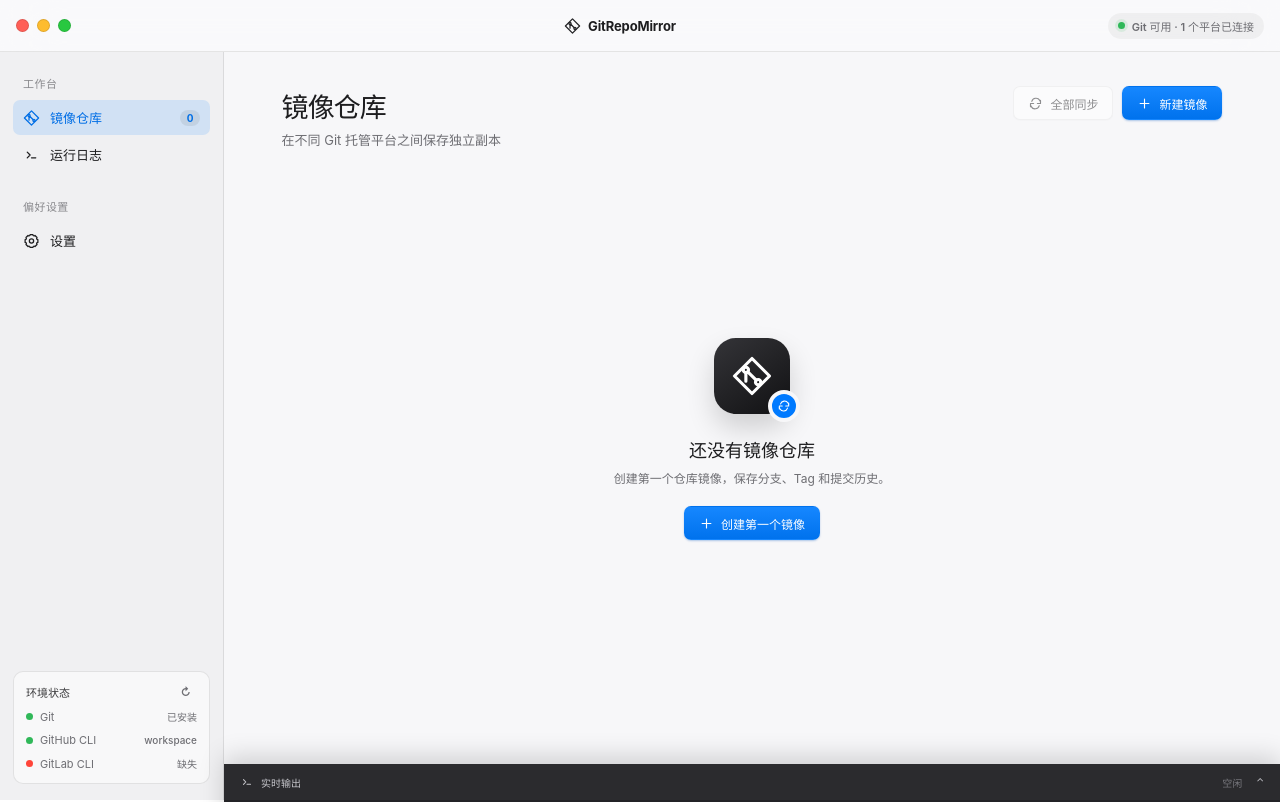
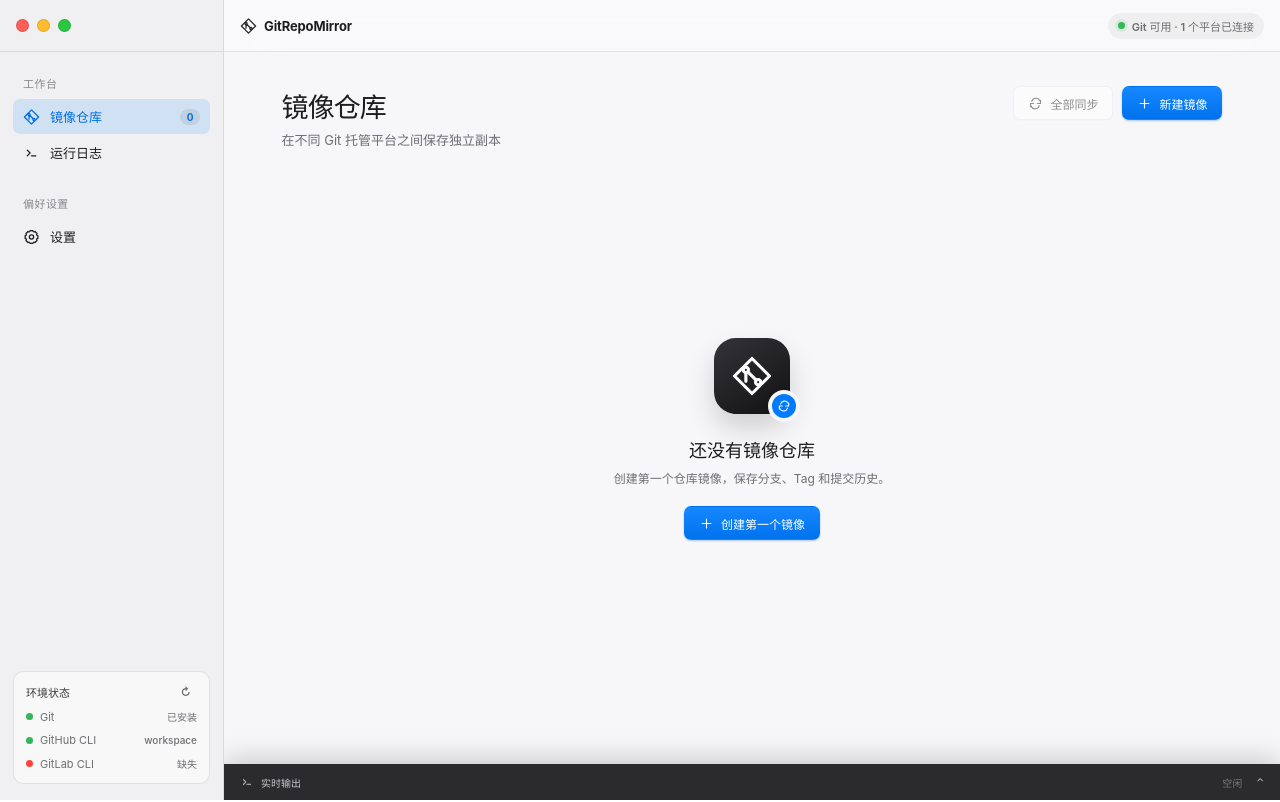
Before and after one commit to DerekWangHUZ/GitRepoMirror, a website built with Vite: page frontend/index.html in a window 1280 px wide. Shown: the top 802 px of the page. Built offline with nearby package versions, Linux system fonts and the light colour scheme.

Commit message:
Rework window layout with sidebar-first chrome

```diff
--- a/frontend/src/main.js
+++ b/frontend/src/main.js
@@ -28,34 +28,39 @@ let state = { data: { repositories: [], settings: { concurrency: 2 } }, env: {},
 
 app.innerHTML = `
   <main class="window-shell">
-    <header class="titlebar" data-wails-drag>
+    <aside class="sidebar">
+      <div class="sidebar-chrome" data-wails-drag>
         <div class="traffic" data-wails-no-drag>
           <button class="light close" id="closeBtn" aria-label="关闭"></button>
           <button class="light min" id="minBtn" aria-label="最小化"></button>
           <button class="light max" id="maxBtn" aria-label="最大化"></button>
         </div>
-      <div class="title"><span class="title-mark">${icons.git}</span> GitRepoMirror</div>
-      <div class="env-pill" id="envPill" data-wails-no-drag><i></i><span>正在检查环境</span></div>
-    </header>
-    <div class="workspace">
-      <aside class="sidebar">
+      </div>
+      <div class="sidebar-navigation">
         <div class="sidebar-label">工作台</div>
         <button class="nav active" data-view="repositories">${icons.git}<span>镜像仓库</span><b id="repoCount">0</b></button>
         <button class="nav" data-view="logs">${icons.terminal}<span>运行日志</span></button>
         <div class="sidebar-label settings-label">偏好设置</div>
         <button class="nav" data-view="settings">${icons.settings}<span>设置</span></button>
+      </div>
       <div class="environment-card" id="environmentCard"></div>
     </aside>
+    <div class="main-area">
+      <header class="titlebar" data-wails-drag>
+        <div class="title"><span class="title-mark">${icons.git}</span> GitRepoMirror</div>
+        <div class="titlebar-spacer"></div>
+        <div class="env-pill" id="envPill" data-wails-no-drag><i></i><span>正在检查环境</span></div>
+      </header>
       <section class="content">
         <div id="repositoriesView" class="view"></div>
         <div id="logsView" class="view hidden"></div>
         <div id="settingsView" class="view hidden"></div>
       </section>
-    </div>
       <section class="console collapsed" id="console">
         <button class="console-head" id="consoleToggle"><span>${icons.terminal} 实时输出</span><span id="consoleStatus">空闲</span><i>⌃</i></button>
         <div class="console-body" id="consoleBody"></div>
       </section>
+    </div>
   </main>
   <div class="toast-stack" id="toasts"></div>
   <div class="modal-backdrop hidden" id="modalBackdrop">
--- a/frontend/src/style.css
+++ b/frontend/src/style.css
@@ -18,18 +18,21 @@ html, body, #app { margin: 0; width: 100%; height: 100%; overflow: hidden; }
 button, input, select { font: inherit; }
 button { color: inherit; }
 svg { width: 18px; height: 18px; fill: none; stroke: currentColor; stroke-width: 1.8; stroke-linecap: round; stroke-linejoin: round; }
-.window-shell { height: 100%; display: flex; flex-direction: column; background: #f5f5f7; overflow: hidden; }
-.titlebar { height: 52px; flex: 0 0 52px; display: grid; grid-template-columns: 180px 1fr 220px; align-items: center; border-bottom: 1px solid var(--border); background: rgba(250,250,252,.82); backdrop-filter: blur(28px) saturate(170%); padding: 0 16px; }
+.window-shell { height: 100%; display: flex; flex-direction: row; background: #f5f5f7; overflow: hidden; }
+.main-area { position: relative; min-width: 0; min-height: 0; flex: 1; display: flex; flex-direction: column; overflow: hidden; }
+.titlebar { height: 52px; flex: 0 0 52px; display: grid; grid-template-columns: auto 1fr auto; align-items: center; border-bottom: 1px solid var(--border); background: rgba(250,250,252,.82); backdrop-filter: blur(28px) saturate(170%); padding: 0 16px; }
 .traffic { display: flex; gap: 8px; align-items: center; }
 .light { width: 13px; height: 13px; border-radius: 50%; border: .5px solid rgba(0,0,0,.12); padding: 0; cursor: default; }
 .light.close { background: #ff5f57; } .light.min { background: #febc2e; } .light.max { background: #28c840; }
-.title { justify-self: center; display: flex; align-items: center; gap: 7px; font-size: 13px; font-weight: 650; letter-spacing: -.01em; }
+.title { display: flex; align-items: center; gap: 7px; font-size: 13px; font-weight: 650; letter-spacing: -.01em; }
+.titlebar-spacer { min-width: 16px; height: 100%; }
 .title-mark { display: flex; color: #252528; } .title-mark svg { width: 17px; }
 .env-pill { justify-self: end; display: flex; align-items: center; gap: 7px; padding: 5px 10px; border-radius: 99px; background: rgba(0,0,0,.045); color: var(--muted); font-size: 11px; font-weight: 600; }
 .env-pill i, .status i { width: 7px; height: 7px; border-radius: 50%; background: #f0a000; box-shadow: 0 0 0 3px rgba(240,160,0,.12); }
 .env-pill.ok i { background: #30b859; box-shadow: 0 0 0 3px rgba(48,184,89,.12); } .env-pill.bad i { background: #ff453a; }
-.workspace { min-height: 0; flex: 1; display: flex; }
-.sidebar { width: 224px; flex: 0 0 224px; padding: 23px 13px 16px; background: var(--sidebar); border-right: 1px solid var(--border); display: flex; flex-direction: column; }
+.sidebar { width: 224px; height: 100%; flex: 0 0 224px; padding: 0 13px 16px; background: var(--sidebar); border-right: 1px solid var(--border); display: flex; flex-direction: column; }
+.sidebar-chrome { height: 52px; flex: 0 0 52px; margin: 0 -13px; padding: 0 16px; display: flex; align-items: center; border-bottom: 1px solid var(--border); }
+.sidebar-navigation { padding-top: 23px; }
 .sidebar-label { margin: 0 10px 8px; color: #8a8a8e; font-size: 11px; font-weight: 650; text-transform: uppercase; letter-spacing: .04em; }
 .settings-label { margin-top: 25px; }
 .nav { width: 100%; border: 0; background: transparent; border-radius: 7px; display: flex; align-items: center; gap: 10px; padding: 8px 10px; margin: 1px 0; font-size: 13px; font-weight: 520; cursor: pointer; text-align: left; transition: background .15s, transform .1s; }
@@ -47,7 +50,7 @@ svg { width: 18px; height: 18px; fill: none; stroke: currentColor; stroke-width:
 .login-actions:empty { display: none; }
 .login-button { width: 100%; border: 0; border-radius: 6px; padding: 7px; color: white; background: var(--blue); font-size: 10px; cursor: pointer; }
 .login-button:disabled, .inline-login:disabled { opacity: .55; cursor: default; }
-.content { flex: 1; min-width: 0; overflow: hidden; background: #f7f7f9; }
+.content { min-width: 0; min-height: 0; flex: 1; overflow: hidden; background: #f7f7f9; }
 .view { height: 100%; overflow-y: auto; padding: 34px clamp(30px, 4.5vw, 62px) 100px; }
 .view.hidden, .hidden { display: none !important; }
 .page-head { display: flex; align-items: flex-start; justify-content: space-between; gap: 20px; margin-bottom: 28px; }
@@ -94,7 +97,7 @@ input, select { width: 100%; height: 36px; margin-top: 7px; padding: 0 11px; out
 input:focus, select:focus { border-color: var(--blue); box-shadow: 0 0 0 3px rgba(0,122,255,.11); background: white; }.two-col { display: grid; grid-template-columns: 1fr 1fr; gap: 14px; }.setting-section label + label, .setting-section .check-row { margin-top: 16px; }
 .check-row { display: flex; align-items: center; gap: 10px; padding: 11px; border: 1px solid var(--border); border-radius: 8px; background: rgba(248,248,250,.7); cursor: pointer; }.check-row input { appearance: none; flex: 0 0 auto; width: 34px; height: 20px; margin: 0; padding: 0; border: 0; border-radius: 10px; background: #c7c7cc; position: relative; box-shadow: none; }.check-row input::after { content: ''; position: absolute; top: 2px; left: 2px; width: 16px; height: 16px; border-radius: 50%; background: white; box-shadow: 0 1px 3px rgba(0,0,0,.25); transition: transform .2s; }.check-row input:checked { background: #30b859; }.check-row input:checked::after { transform: translateX(14px); }.check-row span { float: none; flex: 1; }.check-row strong, .check-row small { display: block; }.check-row strong { font-size: 11px; }.check-row small { margin-top: 2px; color: var(--muted); font-size: 9px; font-weight: 400; }
 .log-panel { background: #1d1d20; min-height: 420px; border-radius: 12px; padding: 14px 0; overflow: auto; color: #d7d7dc; box-shadow: inset 0 1px 3px rgba(0,0,0,.35); }.log-line { display: flex; gap: 12px; padding: 3px 14px; font: 11px/1.55 "Cascadia Mono", Consolas, monospace; }.log-line time { flex: 0 0 55px; color: #67676e; }.log-line span { white-space: pre-wrap; overflow-wrap: anywhere; }.log-line.command span { color: #68a8ff; }.log-line.stderr span, .log-line.error span { color: #ff837c; }.log-line.warning span { color: #ffd06a; }.log-empty { padding: 30px; text-align: center; color: #73737a; font-size: 11px; }
-.console { position: absolute; z-index: 20; left: 224px; right: 0; bottom: 0; height: 210px; color: #dddde2; background: rgba(28,28,31,.97); box-shadow: 0 -7px 24px rgba(0,0,0,.16); transition: transform .28s cubic-bezier(.25,.8,.25,1); }.console.collapsed { transform: translateY(174px); }.console-head { width: 100%; height: 36px; border: 0; padding: 0 16px; display: flex; align-items: center; color: #c7c7cc; background: rgba(255,255,255,.035); font-size: 10px; cursor: pointer; }.console-head span:first-child { display: flex; align-items: center; gap: 7px; flex: 1; text-align: left; }.console-head span:nth-child(2) { color: #77777d; }.console-head i { margin-left: 14px; font-style: normal; transition: transform .2s; }.console:not(.collapsed) .console-head i { transform: rotate(180deg); }.console-head svg { width: 14px; }.console-body { height: 174px; overflow-y: auto; padding: 6px 0; }.console-body .log-line { font-size: 10px; padding-top: 1px; padding-bottom: 1px; }
+.console { position: absolute; z-index: 20; left: 0; right: 0; bottom: 0; height: 210px; color: #dddde2; background: rgba(28,28,31,.97); box-shadow: 0 -7px 24px rgba(0,0,0,.16); transition: transform .28s cubic-bezier(.25,.8,.25,1); }.console.collapsed { transform: translateY(174px); }.console-head { width: 100%; height: 36px; border: 0; padding: 0 16px; display: flex; align-items: center; color: #c7c7cc; background: rgba(255,255,255,.035); font-size: 10px; cursor: pointer; }.console-head span:first-child { display: flex; align-items: center; gap: 7px; flex: 1; text-align: left; }.console-head span:nth-child(2) { color: #77777d; }.console-head i { margin-left: 14px; font-style: normal; transition: transform .2s; }.console:not(.collapsed) .console-head i { transform: rotate(180deg); }.console-head svg { width: 14px; }.console-body { height: 174px; overflow-y: auto; padding: 6px 0; }.console-body .log-line { font-size: 10px; padding-top: 1px; padding-bottom: 1px; }
 .modal-backdrop { position: fixed; z-index: 100; inset: 0; display: grid; place-items: center; background: rgba(15,15,18,.32); backdrop-filter: blur(8px); }.modal { width: min(580px, calc(100vw - 60px)); max-height: calc(100vh - 60px); overflow-y: auto; padding: 25px; border: 1px solid rgba(255,255,255,.6); border-radius: 16px; background: rgba(252,252,253,.97); box-shadow: 0 24px 70px rgba(0,0,0,.25); animation: modalIn .2s ease-out; }.modal-head { display: flex; justify-content: space-between; margin-bottom: 22px; }.modal-head h2 { margin: 0 0 5px; font-size: 20px; letter-spacing: -.025em; }.icon-close { width: 25px; height: 25px; border: 0; border-radius: 50%; background: #e5e5e9; color: #6e6e73; cursor: pointer; }
 .modal > label, .modal > .two-col, #targetFields > label, #targetFields > .two-col { margin-top: 15px; }.modal .two-col label > span { float: none; display: block; margin-top: 2px; }.modal .check-row span { float: none; }
 .target-hint { margin-top: 14px; padding: 8px 10px; border-radius: 7px; font-size: 10px; line-height: 1.5; }.target-hint.ok { color: #248b43; background: rgba(48,184,89,.08); }.target-hint.warning { color: #946700; background: rgba(240,160,0,.1); }.target-hint span { display: block; }.inline-login { margin-top: 7px; padding: 5px 9px; border: 0; border-radius: 5px; color: white; background: #b67a00; font-size: 10px; cursor: pointer; }
@@ -106,4 +109,4 @@ input:focus, select:focus { border-color: var(--blue); box-shadow: 0 0 0 3px rgb
   .window-shell, .content { background: #1e1e20; }.titlebar { background: rgba(38,38,41,.9); }.title-mark { color: #f2f2f7; }.nav:hover { background: rgba(255,255,255,.05); }.nav.active { background: rgba(0,122,255,.22); color: #5aa7ff; }.nav b { background: rgba(255,255,255,.08); }.environment-card { background: rgba(255,255,255,.035); }.environment-card .env-title { color: #e4e4e8 !important; }
   .repo-card, .setting-section { background: rgba(47,47,50,.88); }.repo-meta b, label { color: #d8d8dc; }.button, .icon-button { background: #3b3b3e; }.sync-button { background: #38383b; } input, select, .check-row { color: #eeeef2; background: #29292c; border-color: rgba(255,255,255,.12); }.check-row input { background: #5a5a60; }.modal { background: rgba(43,43,46,.98); border-color: rgba(255,255,255,.1); }.icon-close { background: #59595e; color: #dddde2; }.toast { background: rgba(48,48,51,.98); }.empty-visual span { border-color: #1e1e20; }
 }
-@media (max-width: 940px) { .sidebar { width: 190px; flex-basis: 190px; }.console { left: 190px; }.titlebar { grid-template-columns: 150px 1fr 190px; }.repo-grid { grid-template-columns: 1fr; } }
+@media (max-width: 940px) { .sidebar { width: 190px; flex-basis: 190px; }.repo-grid { grid-template-columns: 1fr; } }
```
Lines whose indentation alone changed are shown as unchanged.
